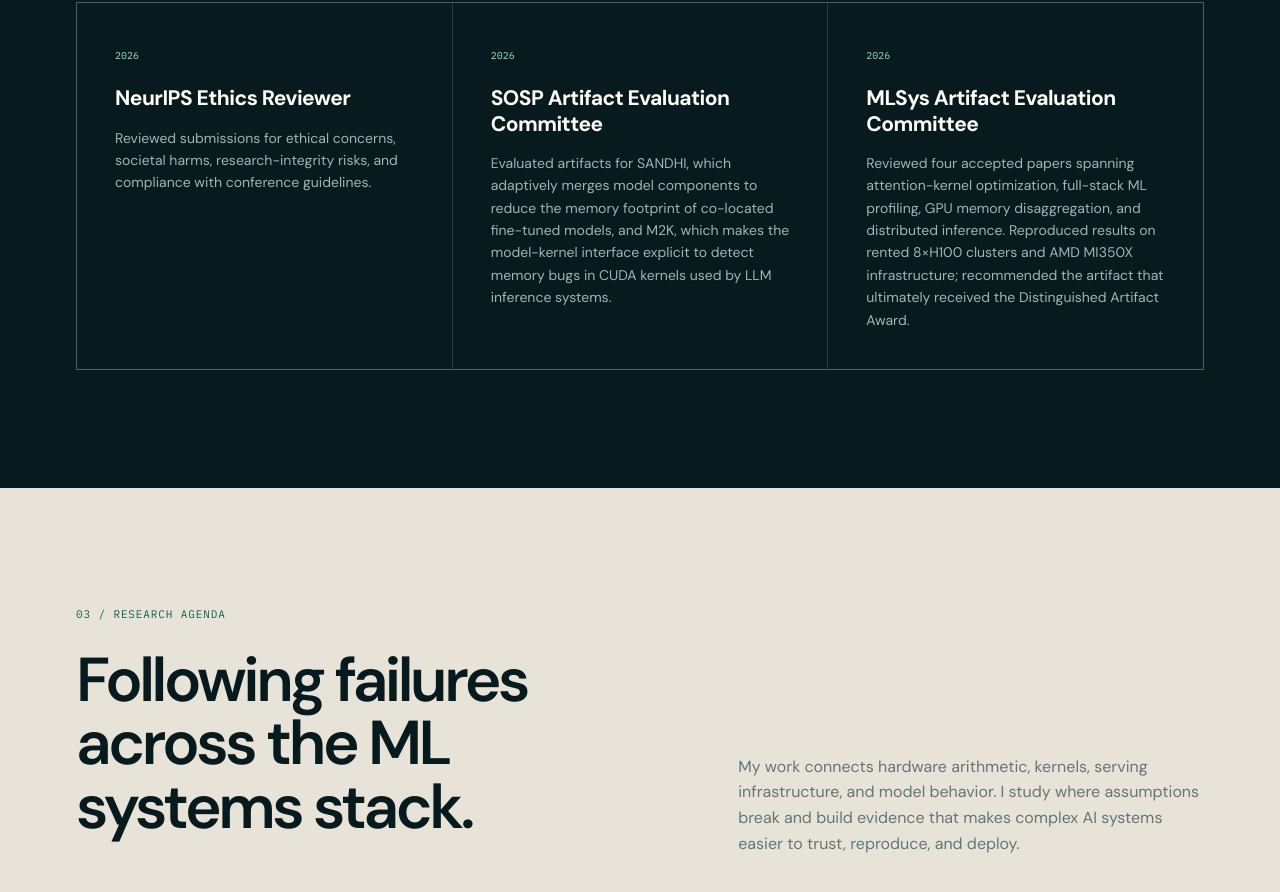
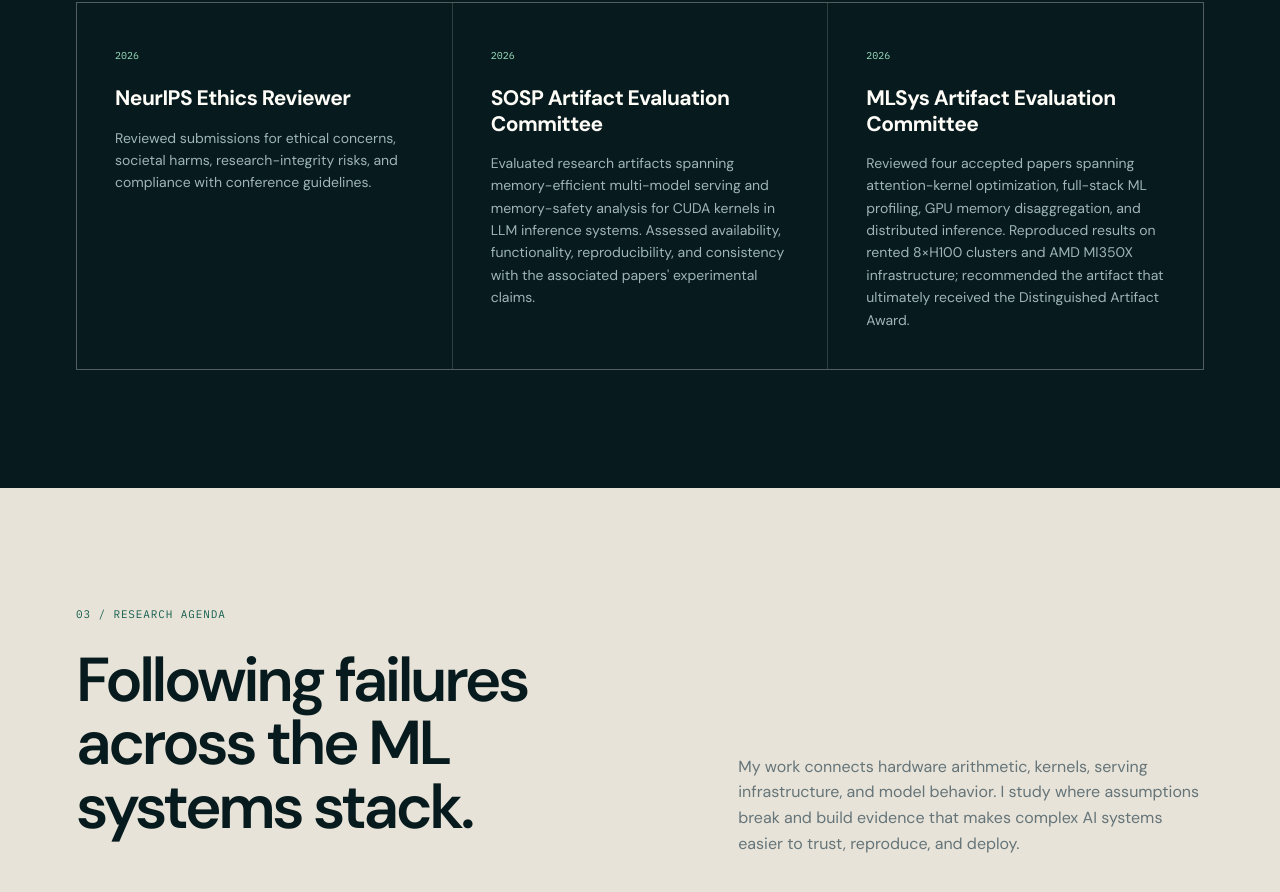
Before and after one commit to GianluigiVitale/portfolio, a website: page index.html in a window 1280 px wide. Shown: the part 3029-3921 px from the top of the page. Drawn offline with Linux system fonts and the light colour scheme; files that its build step writes are made by us from their sources.

Commit message:
Generalize SOSP artifact evaluation description

```diff
--- a/index.html
+++ b/index.html
@@ -182,7 +182,7 @@
                     </div>
                     <div class="service-grid">
                         <article><span class="service-year">2026</span><h3 data-i18n="neuripsEthicsTitle">NeurIPS Ethics Reviewer</h3><p data-i18n="neuripsEthicsDesc">Reviewed submissions for ethical concerns, societal harms, research-integrity risks, and compliance with conference guidelines.</p></article>
-                        <article><span class="service-year">2026</span><h3 data-i18n="sospTitle">SOSP Artifact Evaluation Committee</h3><p data-i18n="sospDesc">Evaluated artifacts for SANDHI, which adaptively merges model components to reduce the memory footprint of co-located fine-tuned models, and M2K, which makes the model-kernel interface explicit to detect memory bugs in CUDA kernels used by LLM inference systems.</p></article>
+                        <article><span class="service-year">2026</span><h3 data-i18n="sospTitle">SOSP Artifact Evaluation Committee</h3><p data-i18n="sospDesc">Evaluated research artifacts spanning memory-efficient multi-model serving and memory-safety analysis for CUDA kernels in LLM inference systems. Assessed availability, functionality, reproducibility, and consistency with the associated papers' experimental claims.</p></article>
                         <article><span class="service-year">2026</span><h3 data-i18n="mlsysAeTitle">MLSys Artifact Evaluation Committee</h3><p data-i18n="mlsysAeDesc">Reviewed four accepted papers spanning attention-kernel optimization, full-stack ML profiling, GPU memory disaggregation, and distributed inference. Reproduced results on rented 8×H100 clusters and AMD MI350X infrastructure; recommended the artifact that ultimately received the Distinguished Artifact Award.</p></article>
                     </div>
                 </div>
--- a/src/js/main.js
+++ b/src/js/main.js
@@ -37,7 +37,7 @@ document.addEventListener('DOMContentLoaded', function () {
         neuripsEthicsTitle: 'Ethics Reviewer NeurIPS',
         neuripsEthicsDesc: 'Revisione delle submission per criticità etiche, possibili danni sociali, rischi per l’integrità della ricerca e conformità alle linee guida della conferenza.',
         sospTitle: 'Artifact Evaluation Committee SOSP',
-        sospDesc: 'Valutazione degli artefatti di SANDHI, che unisce in modo adattivo componenti di modelli per ridurre l’impronta di memoria di modelli fine-tuned co-locati, e M2K, che rende esplicita l’interfaccia modello-kernel per rilevare bug di memoria nei kernel CUDA usati dai sistemi di inferenza LLM.',
+        sospDesc: 'Valutazione di artefatti di ricerca su serving multi-modello efficiente in memoria e analisi della sicurezza della memoria nei kernel CUDA per sistemi di inferenza LLM. Verifica di disponibilità, funzionalità, riproducibilità e coerenza con le affermazioni sperimentali dei paper associati.',
         mlsysAeTitle: 'Artifact Evaluation Committee MLSys',
         mlsysAeDesc: 'Revisione di quattro paper accettati su ottimizzazione di kernel di attenzione, profiling ML full-stack, disaggregazione della memoria GPU e inferenza distribuita. Risultati riprodotti su cluster 8×H100 a noleggio e infrastruttura AMD MI350X; raccomandato l’artefatto che ha poi ricevuto il Distinguished Artifact Award.',
         researchIndex: 'Agenda di ricerca', researchTitle: 'Seguire i guasti attraverso lo stack dei sistemi ML.',
```
Also changed, not shown: dist/main.js, 1 other file.
